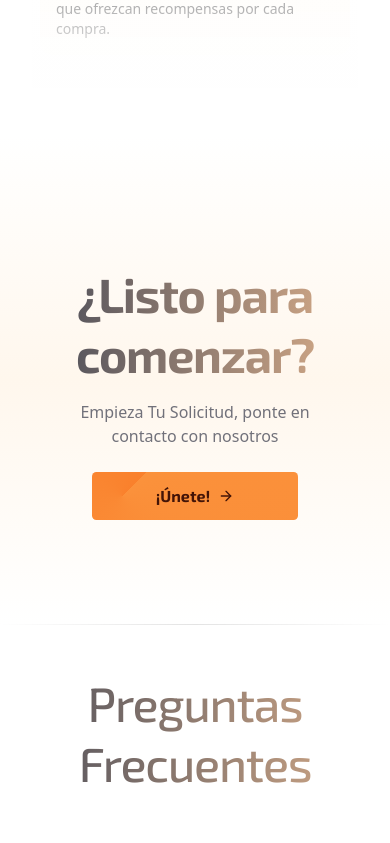
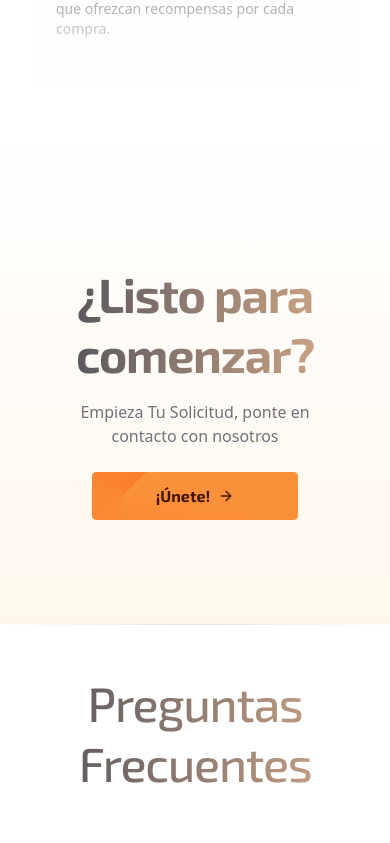
Before and after one commit to javarv87/finpro, a Next.js app: page / in a window 390 px wide. Shown: the part 6521-7364 px from the top of the page. Built offline with nearby package versions, Linux system fonts and the light colour scheme; grey boxes are pictures that could not be loaded.

Commit message:
Fix cta and change bg on bento services

```diff
--- a/components/contact.tsx
+++ b/components/contact.tsx
@@ -88,7 +88,7 @@ export default function ContactForm() {
   }
 
   return (
-    <section id="contacto" className="max-w-7xl w-full mx-auto px-8 py-12">
+    <section id="contacto" className="max-w-7xl w-full mx-auto px-8 py-12 pt-20">
       <div className="grid grid-cols-1 gap-x-8 gap-y-8 lg:grid-cols-2">
         <div className="heading-section text-left">
           <h2 className="tracking-tight text-5xl leading-tight font-exo mb-2 font-medium text-transparent bg-clip-text bg-[linear-gradient(270deg,_#d0a786,_theme('colors.zinc.600'))] dark:bg-[linear-gradient(270deg,_theme('colors.orange.50'_/_60%)_45%,_theme('colors.gray.500'))]">
--- a/components/cta.tsx
+++ b/components/cta.tsx
@@ -1,9 +1,14 @@
 import { ArrowRight } from "lucide-react";
 import { Button } from "./ui/button";
+import Link from "next/link";
 
 export default function Cta() {
   return (
-    <section id="cta" className="max-w-7xl w-full mx-auto px-8 py-12 lg:pt-18 bg-gradient-to-b from-white via-orange-50 to-white dark:from-transparent dark:via-zinc-900 dark:to-transparent">
+    <section
+      id="cta"
+      className="bg-gradient-to-b from-white to-orange-50 dark:from-transparent dark:to-background"
+    >
+      <div className="max-w-7xl w-full mx-auto px-8 py-12 lg:pt-18 ">
         <div className="relative px-6 pb-14 pt-20 sm:px-10 sm:pb-20 lg:px-[4.5rem]">
           <h2 className="text-center tracking-tight text-5xl leading-tight font-exo mb-2 font-bold text-transparent bg-clip-text bg-[linear-gradient(270deg,_#d0a786,_theme('colors.zinc.600'))] dark:bg-[linear-gradient(270deg,_theme('colors.orange.50'_/_60%)_45%,_theme('colors.gray.500'))]">
             ¿Listo para comenzar?
@@ -12,11 +17,14 @@ export default function Cta() {
             Empieza Tu Solicitud, ponte en contacto con nosotros
           </p>
           <div className="relative z-10 mx-auto flex justify-center mt-6">
+            <Link href="#contacto" passHref legacyBehavior>
               <Button size="cta-lg" variant="primary">
                 <div className="size-[36rem] group-hover:rotate-90 duration-500 absolute -right-28 -z-10 bg-[conic-gradient(from_0.789rad,_var(--tw-gradient-stops))] from-orange-400 to-orange-500/90"></div>
                 ¡Únete!
                 <ArrowRight className="inline w-4 h-4 ml-2 group-hover:translate-x-1 duration-300" />
               </Button>
+            </Link>
+          </div>
         </div>
       </div>
     </section>
--- a/components/services.tsx
+++ b/components/services.tsx
@@ -4,8 +4,9 @@ export default function Services() {
   return (
     <section
       id="servicios"
-      className="max-w-7xl w-full mx-auto px-8 py-12 lg:pt-18  bg-gradient-to-b from-white via-neutral-100 to-white dark:from-transparent dark:via-zinc-800 dark:to-transparent"
+      className="bg-gradient-to-b from-white via-neutral-100 to-white dark:from-transparent dark:via-zinc-800 dark:to-transparent"
     >
+      <div className="max-w-7xl w-full mx-auto px-8 py-12 lg:pt-18">
         <div className="heading-section text-center max-w-3xl m-auto">
           <h2 className="tracking-tight text-5xl leading-tight font-exo mb-2 font-medium text-transparent bg-clip-text bg-[linear-gradient(270deg,_#d0a786,_theme('colors.zinc.600'))] dark:bg-[linear-gradient(270deg,_theme('colors.orange.50'_/_60%)_45%,_theme('colors.gray.500'))]">
             Soluciones Financieras para Cada Etapa de Tu Vida
@@ -17,7 +18,7 @@ export default function Services() {
         {/* Bento */}
         <div className="mt-10 grid gap-4 sm:mt-16 md:grid-cols-2 md:grid-rows-2 lg:grid-cols-3 lg:grid-rows-2">
           <div className="relative lg:row-span-2">
-          <div className="absolute inset-px rounded-lg bg-orange-50/30 dark:bg-zinc-950 md:rounded-tr-[2rem] lg:rounded-l-[2rem] lg:rounded-r-none"></div>
+            <div className="absolute inset-px rounded-lg bg-orange-50/30 dark:bg-background/25 md:rounded-tr-[2rem] lg:rounded-l-[2rem] lg:rounded-r-none"></div>
             <div className="relative flex h-full flex-col overflow-hidden">
               <div className="px-8 pb-3 pt-8 sm:px-10 sm:pb-0 sm:pt-10">
                 <h4 className="mt-2 text-2xl font-medium tracking-tight text-foreground max-lg:text-center">
@@ -44,7 +45,7 @@ export default function Services() {
             <div className="pointer-events-none absolute inset-px rounded-lg shadow ring-1 ring-black/5 lg:rounded-l-[2rem]"></div>
           </div>
           <div className="relative max-lg:row-start-1">
-          <div className="absolute inset-px rounded-lg bg-orange-50/30 dark:bg-zinc-950 max-lg:rounded-t-[2rem] md:rounded-r-none"></div>
+            <div className="absolute inset-px rounded-lg bg-orange-50/30 dark:bg-background/25 max-lg:rounded-t-[2rem] md:rounded-r-none"></div>
             <div className="relative flex h-full flex-col overflow-hidden">
               <div className="px-8 pt-8 sm:px-10 sm:pt-10">
                 <h4 className="mt-2 text-2xl font-medium tracking-tight text-foreground max-lg:text-center">
@@ -70,7 +71,7 @@ export default function Services() {
             <div className="pointer-events-none absolute inset-px rounded-lg shadow ring-1 ring-black/5 max-lg:rounded-t-[2rem]"></div>
           </div>
           <div className="relative md:row-span-1 max-lg:row-start-3 lg:col-start-2 lg:row-start-2">
-          <div className="absolute inset-px rounded-lg bg-orange-50/30 dark:bg-zinc-950 md:rounded-bl-[2rem] lg:rounded-none"></div>
+            <div className="absolute inset-px rounded-lg bg-orange-50/30 dark:bg-background/25 md:rounded-bl-[2rem] lg:rounded-none"></div>
             <div className="relative flex h-full flex-col overflow-hidden">
               <div className="px-8 pt-8 sm:px-10 sm:pt-10">
                 <h4 className="mt-2 text-2xl font-medium tracking-tight text-foreground max-lg:text-center">
@@ -97,7 +98,7 @@ export default function Services() {
             <div className="pointer-events-none absolute inset-px rounded-lg shadow ring-1 ring-black/5"></div>
           </div>
           <div className="relative lg:row-span-2">
-          <div className="absolute inset-px rounded-lg bg-orange-50/30 dark:bg-zinc-950 max-md:rounded-b-[2rem] lg:rounded-r-[2rem] md:rounded-br-[2rem]"></div>
+            <div className="absolute inset-px rounded-lg bg-orange-50/30 dark:bg-background/25 max-md:rounded-b-[2rem] lg:rounded-r-[2rem] md:rounded-br-[2rem]"></div>
             <div className="relative flex h-full flex-col overflow-hidden">
               <div className="px-8 pb-3 pt-8 sm:px-10 sm:pb-0 sm:pt-10">
                 <h4 className="mt-2 text-2xl font-medium tracking-tight text-foreground max-lg:text-center">
@@ -124,6 +125,7 @@ export default function Services() {
             <div className="pointer-events-none absolute inset-px rounded-lg shadow ring-1 ring-black/5 max-lg:rounded-b-[2rem] lg:rounded-r-[2rem]"></div>
           </div>
         </div>
+      </div>
     </section>
   )
 }
```
Lines whose indentation alone changed are shown as unchanged.
